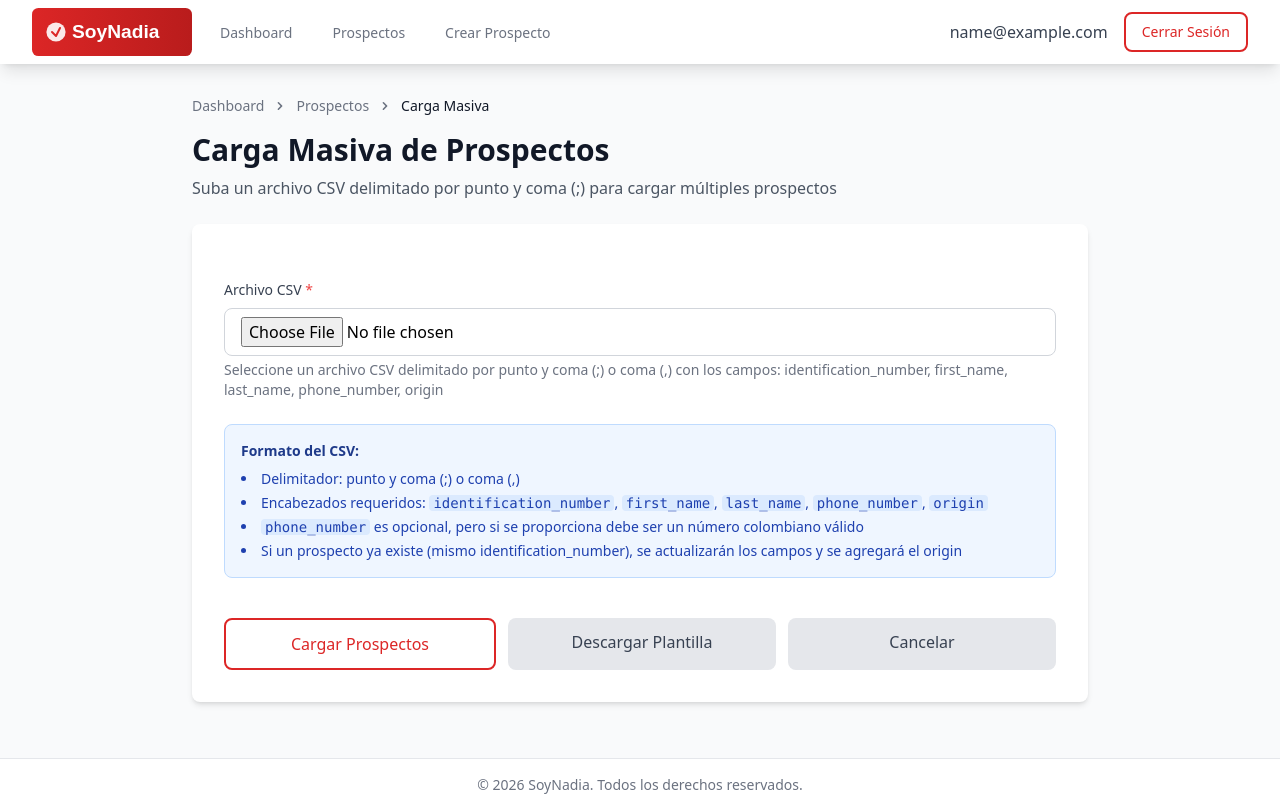
After one commit to Deikore/soynadia, a Django app: page /prospects/bulk-upload/ in a window 1280 px wide. The commit adds this page. Run offline with Django 5.2, Linux system fonts and the light colour scheme; the visitor is signed in with stand-in values (Sample User, id 1); some libraries are stand-ins or nearby versions.

Commit message:
Add massive upload

```diff
--- /dev/null
+++ b/static/files/plantilla_prospectos.csv
@@ -0,0 +1,6 @@
+identification_number;first_name;last_name;phone_number;origin
+1234567890;Juan;Pérez;3134165999;campaña_2024
+9876543210;María;García;3201234567;redes_sociales
+5555555555;Carlos;Rodríguez;;evento_publico
+1111111111;Ana;Martínez;3509876543;puerta_a_puerta
+2222222222;Luis;Gómez;;voluntariado
--- /dev/null
+++ b/templates/voters/prospect_bulk_upload.html
@@ -0,0 +1,153 @@
+{% extends 'base.html' %}
+{% load i18n %}
+
+{% block title %}Carga Masiva de Prospectos - SoyNadia{% endblock %}
+
+{% block content %}
+<div class="fade-in max-w-4xl mx-auto">
+    <!-- Breadcrumbs -->
+    <nav class="mb-4" aria-label="Breadcrumb">
+        <ol class="flex items-center space-x-2 text-sm text-gray-500">
+            <li><a href="{% url 'voters:dashboard' %}" class="hover:text-gray-700 transition-colors">Dashboard</a></li>
+            <li>
+                <svg class="w-4 h-4" fill="currentColor" viewBox="0 0 20 20">
+                    <path fill-rule="evenodd" d="M7.293 14.707a1 1 0 010-1.414L10.586 10 7.293 6.707a1 1 0 011.414-1.414l4 4a1 1 0 010 1.414l-4 4a1 1 0 01-1.414 0z" clip-rule="evenodd"/>
+                </svg>
+            </li>
+            <li><a href="{% url 'voters:prospect_list' %}" class="hover:text-gray-700 transition-colors">Prospectos</a></li>
+            <li>
+                <svg class="w-4 h-4" fill="currentColor" viewBox="0 0 20 20">
+                    <path fill-rule="evenodd" d="M7.293 14.707a1 1 0 010-1.414L10.586 10 7.293 6.707a1 1 0 011.414-1.414l4 4a1 1 0 010 1.414l-4 4a1 1 0 01-1.414 0z" clip-rule="evenodd"/>
+                </svg>
+            </li>
+            <li class="text-gray-900 font-medium">Carga Masiva</li>
+        </ol>
+    </nav>
+
+    <div class="mb-6">
+        <h1 class="text-3xl font-bold text-gray-900">Carga Masiva de Prospectos</h1>
+        <p class="mt-2 text-gray-600">Suba un archivo CSV delimitado por punto y coma (;) para cargar múltiples prospectos</p>
+    </div>
+
+    <div class="bg-white rounded-lg shadow-md p-8 mb-6">
+        <form method="post" enctype="multipart/form-data" class="space-y-6" onsubmit="handleFormSubmit(event)">
+            {% csrf_token %}
+
+            {% if form.non_field_errors %}
+            <div class="rounded-lg bg-red-50 border border-red-200 p-4">
+                <p class="text-sm text-red-600">
+                    {{ form.non_field_errors }}
+                </p>
+            </div>
+            {% endif %}
+
+            <div>
+                <label for="{{ form.csv_file.id_for_label }}" class="block text-sm font-medium text-gray-700 mb-2">
+                    {{ form.csv_file.label }} <span class="text-red-500">*</span>
+                </label>
+                {{ form.csv_file }}
+                {% if form.csv_file.errors %}
+                <p class="mt-1 text-sm text-red-600">{{ form.csv_file.errors.0 }}</p>
+                {% endif %}
+                {% if form.csv_file.help_text %}
+                <p class="mt-1 text-sm text-gray-500">{{ form.csv_file.help_text }}</p>
+                {% endif %}
+            </div>
+
+            <div class="bg-blue-50 border border-blue-200 rounded-lg p-4">
+                <h3 class="text-sm font-semibold text-blue-900 mb-2">Formato del CSV:</h3>
+                <ul class="text-sm text-blue-800 space-y-1 list-disc list-inside">
+                    <li>Delimitador: punto y coma (;) o coma (,)</li>
+                    <li>Encabezados requeridos: <code class="bg-blue-100 px-1 rounded">identification_number</code>, <code class="bg-blue-100 px-1 rounded">first_name</code>, <code class="bg-blue-100 px-1 rounded">last_name</code>, <code class="bg-blue-100 px-1 rounded">phone_number</code>, <code class="bg-blue-100 px-1 rounded">origin</code></li>
+                    <li><code class="bg-blue-100 px-1 rounded">phone_number</code> es opcional, pero si se proporciona debe ser un número colombiano válido</li>
+                    <li>Si un prospecto ya existe (mismo identification_number), se actualizarán los campos y se agregará el origin</li>
+                </ul>
+            </div>
+
+            <div class="flex space-x-3 pt-4">
+                <button type="submit" id="submit-btn" class="flex-1 border-2 border-red-600 text-red-600 hover:bg-red-50 bg-transparent px-6 py-3 rounded-lg font-medium transition-colors disabled:opacity-50 disabled:cursor-not-allowed">
+                    <span id="submit-text">Cargar Prospectos</span>
+                    <span id="submit-spinner" class="hidden">
+                        <svg class="animate-spin -ml-1 mr-3 h-5 w-5 text-red-600 inline" xmlns="http://www.w3.org/2000/svg" fill="none" viewBox="0 0 24 24">
+                            <circle class="opacity-25" cx="12" cy="12" r="10" stroke="currentColor" stroke-width="4"></circle>
+                            <path class="opacity-75" fill="currentColor" d="M4 12a8 8 0 018-8V0C5.373 0 0 5.373 0 12h4zm2 5.291A7.962 7.962 0 014 12H0c0 3.042 1.135 5.824 3 7.938l3-2.647z"></path>
+                        </svg>
+                        Procesando...
+                    </span>
+                </button>
+                <a href="{% url 'voters:download_csv_template' %}" class="flex-1 bg-gray-200 hover:bg-gray-300 text-gray-700 px-6 py-3 rounded-lg font-medium text-center transition-colors">
+                    Descargar Plantilla
+                </a>
+                <a href="{% url 'voters:prospect_list' %}" class="flex-1 bg-gray-200 hover:bg-gray-300 text-gray-700 px-6 py-3 rounded-lg font-medium text-center transition-colors">
+                    Cancelar
+                </a>
+            </div>
+        </form>
+    </div>
+
+    {% if results %}
+    <div class="bg-white rounded-lg shadow-md p-8">
+        <h2 class="text-2xl font-bold text-gray-900 mb-6">Resultados de la Carga</h2>
+
+        <div class="grid grid-cols-1 md:grid-cols-3 gap-4 mb-6">
+            <div class="bg-blue-50 border border-blue-200 rounded-lg p-4">
+                <div class="text-sm font-medium text-blue-700">Total Procesados</div>
+                <div class="text-2xl font-bold text-blue-900">{{ results.total }}</div>
+            </div>
+            <div class="bg-green-50 border border-green-200 rounded-lg p-4">
+                <div class="text-sm font-medium text-green-700">Creados</div>
+                <div class="text-2xl font-bold text-green-900">{{ results.created }}</div>
+            </div>
+            <div class="bg-yellow-50 border border-yellow-200 rounded-lg p-4">
+                <div class="text-sm font-medium text-yellow-700">Actualizados</div>
+                <div class="text-2xl font-bold text-yellow-900">{{ results.updated }}</div>
+            </div>
+        </div>
+
+        {% if results.errors %}
+        <div class="mt-6">
+            <h3 class="text-lg font-semibold text-red-700 mb-4">Errores Encontrados ({{ results.errors|length }})</h3>
+            <div class="overflow-x-auto">
+                <table class="min-w-full divide-y divide-gray-200">
+                    <thead class="bg-red-50">
+                        <tr>
+                            <th class="px-4 py-3 text-left text-xs font-medium text-red-700 uppercase tracking-wider">Fila</th>
+                            <th class="px-4 py-3 text-left text-xs font-medium text-red-700 uppercase tracking-wider">Número de Identificación</th>
+                            <th class="px-4 py-3 text-left text-xs font-medium text-red-700 uppercase tracking-wider">Errores</th>
+                        </tr>
+                    </thead>
+                    <tbody class="bg-white divide-y divide-gray-200">
+                        {% for error in results.errors %}
+                        <tr>
+                            <td class="px-4 py-3 whitespace-nowrap text-sm text-gray-900">{{ error.row }}</td>
+                            <td class="px-4 py-3 whitespace-nowrap text-sm text-gray-900">{{ error.identification_number }}</td>
+                            <td class="px-4 py-3 text-sm text-red-600">
+                                <ul class="list-disc list-inside">
+                                    {% for err in error.errors %}
+                                    <li>{{ err }}</li>
+                                    {% endfor %}
+                                </ul>
+                            </td>
+                        </tr>
+                        {% endfor %}
+                    </tbody>
+                </table>
+            </div>
+        </div>
+        {% endif %}
+    </div>
+    {% endif %}
+</div>
+
+<script>
+    function handleFormSubmit(event) {
+        const submitBtn = document.getElementById('submit-btn');
+        const submitText = document.getElementById('submit-text');
+        const submitSpinner = document.getElementById('submit-spinner');
+
+        submitBtn.disabled = true;
+        submitText.classList.add('hidden');
+        submitSpinner.classList.remove('hidden');
+    }
+</script>
+{% endblock %}
--- a/templates/voters/prospect_list.html
+++ b/templates/voters/prospect_list.html
@@ -22,6 +22,9 @@
                 </button>
                 <a href="{% url 'voters:prospect_list' %}" class="bg-gray-200 hover:bg-gray-300 text-gray-700 px-6 py-2 rounded-lg font-medium transition-colors text-center w-full sm:w-auto">
                     Limpiar
+                </a>
+                <a href="{% url 'voters:prospect_bulk_upload' %}" class="border-2 border-red-600 text-red-600 hover:bg-red-50 bg-transparent px-6 py-2 rounded-lg font-medium transition-colors text-center w-full sm:w-auto">
+                    Carga Masiva
                 </a>
                 <a href="{% url 'voters:prospect_create' %}" class="border-2 border-red-600 text-red-600 hover:bg-red-50 bg-transparent px-6 py-2 rounded-lg font-medium transition-colors text-center w-full sm:w-auto sm:ml-auto">
                     + Crear Nuevo
--- a/voters/forms.py
+++ b/voters/forms.py
@@ -95,3 +95,36 @@ class ProspectSearchForm(forms.Form):
             'autofocus': True
         })
     )
+
+
+class BulkUploadForm(forms.Form):
+    """
+    Formulario para cargar prospectos de manera masiva desde un archivo CSV.
+    """
+    csv_file = forms.FileField(
+        label=_('Archivo CSV'),
+        help_text=_('Seleccione un archivo CSV delimitado por punto y coma (;) o coma (,) con los campos: identification_number, first_name, last_name, phone_number, origin'),
+        widget=forms.FileInput(attrs={
+            'class': 'w-full px-4 py-2 border border-gray-300 rounded-lg focus:ring-2 focus:ring-red-500 focus:border-transparent',
+            'accept': '.csv'
+        })
+    )
+
+    def clean_csv_file(self):
+        """
+        Valida que el archivo sea CSV y tenga un tamaño razonable.
+        """
+        file = self.cleaned_data.get('csv_file')
+        if not file:
+            raise ValidationError(_('Debe seleccionar un archivo.'))
+
+        # Validar extensión
+        if not file.name.lower().endswith('.csv'):
+            raise ValidationError(_('El archivo debe tener extensión .csv'))
+
+        # Validar tamaño (10MB máximo)
+        max_size = 10 * 1024 * 1024  # 10MB
+        if file.size > max_size:
+            raise ValidationError(_('El archivo es demasiado grande. El tamaño máximo es 10MB.'))
+
+        return file
--- a/voters/urls.py
+++ b/voters/urls.py
@@ -8,6 +8,8 @@ urlpatterns = [
     path('dashboard/', views.dashboard, name='dashboard'),
     path('prospects/', views.prospect_list, name='prospect_list'),
     path('prospects/create/', views.prospect_create, name='prospect_create'),
+    path('prospects/bulk-upload/', views.prospect_bulk_upload, name='prospect_bulk_upload'),
+    path('prospects/bulk-upload/template/', views.download_csv_template, name='download_csv_template'),
     path('prospects/<int:pk>/', views.prospect_detail, name='prospect_detail'),
     path('prospects/<int:pk>/edit/', views.prospect_update, name='prospect_update'),
     path('prospects/<int:pk>/delete/', views.prospect_delete, name='prospect_delete'),
--- a/voters/views.py
+++ b/voters/views.py
@@ -4,9 +4,14 @@ from django.contrib import messages
 from django.core.paginator import Paginator
 from django.db.models import Q
 from django.utils.translation import gettext_lazy as _
-from django.core.exceptions import PermissionDenied
+from django.core.exceptions import PermissionDenied, ValidationError
+from django.http import HttpResponse, HttpResponseBadRequest
+from django.db import transaction
+import csv
+import re
+import io
 from .models import Prospect, OriginProspect
-from .forms import ProspectForm, ProspectSearchForm
+from .forms import ProspectForm, ProspectSearchForm, BulkUploadForm
 
 
 @login_required
@@ -215,3 +220,230 @@ def prospect_delete(request, pk):
         'prospect': prospect,
     }
     return render(request, 'voters/prospect_confirm_delete.html', context)
+
+
+def validate_and_normalize_phone(phone):
+    """
+    Valida y normaliza un número de teléfono colombiano.
+    Retorna el número normalizado (10 dígitos) o None si está vacío.
+    Lanza ValidationError si el número es inválido.
+    """
+    if not phone or not phone.strip():
+        return None
+
+    # Normalizar: quitar espacios, guiones, paréntesis
+    normalized = re.sub(r'[\s\-\(\)]', '', phone.strip())
+
+    # Quitar prefijo +57 o 57 si existe
+    if normalized.startswith('+57'):
+        normalized = normalized[3:]
+    elif normalized.startswith('57') and len(normalized) == 12:
+        normalized = normalized[2:]
+
+    # Validar que sean solo números y longitud correcta
+    if not normalized.isdigit() or len(normalized) != 10:
+        raise ValidationError(
+            _('Número inválido. Debe tener 10 dígitos. Ejemplos: +57 313 416 5999, 3134165999')
+        )
+
+    # Validar que sea un número colombiano válido
+    first_digit = normalized[0]
+
+    if first_digit == '3':  # Celulares
+        second_digit = normalized[1]
+        # Celulares válidos: 300-399, 310-319, 320-329, 350-359
+        if second_digit not in ['0', '1', '2', '5']:
+            raise ValidationError(
+                _('Número de celular inválido para Colombia. Debe empezar con 300-399, 310-319, 320-329 o 350-359.')
+            )
+    elif first_digit in ['1', '2', '3', '4', '5', '6', '7', '8']:  # Fijos
+        # Números fijos válidos (códigos de área 1-8)
+        pass  # Válido
+    else:
+        raise ValidationError(
+            _('Número inválido para Colombia. Debe ser un celular (3XX) o fijo (1-8XX).')
+        )
+
+    return normalized
+
+
+@login_required
+def prospect_bulk_upload(request):
+    """
+    Vista para cargar prospectos de manera masiva desde un archivo CSV.
+    """
+    if request.method == 'POST':
+        form = BulkUploadForm(request.POST, request.FILES)
+        if form.is_valid():
+            csv_file = form.cleaned_data['csv_file']
+
+            # Leer el archivo CSV
+            try:
+                # Intentar leer con diferentes encodings
+                content = csv_file.read()
+                try:
+                    content_str = content.decode('utf-8-sig')  # UTF-8 con BOM
+                except UnicodeDecodeError:
+                    try:
+                        content_str = content.decode('utf-8')
+                    except UnicodeDecodeError:
+                        content_str = content.decode('latin-1')
+
+                # Detectar el delimitador (punto y coma o coma)
+                # Leer las primeras líneas para detectar el delimitador más común
+                lines = content_str.split('\n')[:3]  # Primeras 3 líneas
+                semicolon_count = sum(line.count(';') for line in lines if line.strip())
+                comma_count = sum(line.count(',') for line in lines if line.strip())
+
+                # Usar el delimitador que aparezca más veces
+                # Si ambos tienen la misma cantidad, preferir punto y coma
+                delimiter = ';' if semicolon_count >= comma_count else ','
+
+                # Leer CSV con el delimitador detectado
+                csv_reader = csv.DictReader(io.StringIO(content_str), delimiter=delimiter)
+
+                # Validar encabezados requeridos
+                required_headers = ['identification_number', 'first_name', 'last_name', 'phone_number', 'origin']
+                if not csv_reader.fieldnames:
+                    messages.error(request, _('El archivo CSV está vacío o no tiene encabezados válidos.'))
+                    form = BulkUploadForm()
+                    return render(request, 'voters/prospect_bulk_upload.html', {'form': form})
+
+                if not all(header in csv_reader.fieldnames for header in required_headers):
+                    messages.error(request, _('El archivo CSV debe contener los siguientes encabezados: identification_number, first_name, last_name, phone_number, origin'))
+                    form = BulkUploadForm()
+                    return render(request, 'voters/prospect_bulk_upload.html', {'form': form})
+
+                # Procesar cada fila
+                results = {
+                    'total': 0,
+                    'created': 0,
+                    'updated': 0,
+                    'errors': []
+                }
+
+                with transaction.atomic():
+                    for row_num, row in enumerate(csv_reader, start=2):  # Empezar en 2 (después del encabezado)
+                        results['total'] += 1
+                        row_errors = []
+
+                        # Validar campos obligatorios
+                        identification_number = row.get('identification_number', '').strip()
+                        first_name = row.get('first_name', '').strip()
+                        last_name = row.get('last_name', '').strip()
+                        phone_number = row.get('phone_number', '').strip()
+                        origin_name = row.get('origin', '').strip()
+
+                        if not identification_number:
+                            row_errors.append(_('identification_number es obligatorio'))
+                        if not first_name:
+                            row_errors.append(_('first_name es obligatorio'))
+                        if not last_name:
+                            row_errors.append(_('last_name es obligatorio'))
+                        if not origin_name:
+                            row_errors.append(_('origin es obligatorio'))
+
+                        if row_errors:
+                            results['errors'].append({
+                                'row': row_num,
+                                'identification_number': identification_number or '-',
+                                'errors': row_errors
+                            })
+                            continue
+
+                        # Validar y normalizar phone_number si existe
+                        normalized_phone = None
+                        if phone_number:
+                            try:
+                                normalized_phone = validate_and_normalize_phone(phone_number)
+                            except ValidationError as e:
+                                row_errors.append(str(e))
+                                results['errors'].append({
+                                    'row': row_num,
+                                    'identification_number': identification_number,
+                                    'errors': row_errors
+                                })
+                                continue
+
+                        try:
+                            # Buscar o crear el origin
+                            origin, created = OriginProspect.objects.get_or_create(
+                                name=origin_name,
+                                defaults={
+                                    'description': f'Origen creado desde carga masiva',
+                                    'is_active': True
+                                }
+                            )
+
+                            # Buscar si el prospecto ya existe
+                            try:
+                                prospect = Prospect.objects.get(identification_number=identification_number)
+                                # Prospecto existe: actualizar campos y agregar origin
+                                prospect.first_name = first_name
+                                prospect.last_name = last_name
+                                if normalized_phone is not None:
+                                    prospect.phone_number = normalized_phone
+                                prospect.save()
+                                prospect.origins.add(origin)
+                                results['updated'] += 1
+                            except Prospect.DoesNotExist:
+                                # Prospecto no existe: crear nuevo
+                                prospect = Prospect.objects.create(
+                                    identification_number=identification_number,
+                                    first_name=first_name,
+                                    last_name=last_name,
+                                    phone_number=normalized_phone,
+                                    created_by=request.user
+                                )
+                                prospect.origins.add(origin)
+                                results['created'] += 1
+
+                        except Exception as e:
+                            row_errors.append(str(e))
+                            results['errors'].append({
+                                'row': row_num,
+                                'identification_number': identification_number,
+                                'errors': row_errors
+                            })
+
+                # Mostrar mensajes de resultado
+                if results['created'] > 0:
+                    messages.success(request, _('Se crearon {} prospectos exitosamente.').format(results['created']))
+                if results['updated'] > 0:
+                    messages.success(request, _('Se actualizaron {} prospectos exitosamente.').format(results['updated']))
+                if results['errors']:
+                    messages.warning(request, _('Se encontraron {} errores durante la carga.').format(len(results['errors'])))
+
+                context = {
+                    'form': BulkUploadForm(),
+                    'results': results,
+                }
+                return render(request, 'voters/prospect_bulk_upload.html', context)
+
+            except Exception as e:
+                messages.error(request, _('Error al procesar el archivo CSV: {}').format(str(e)))
+        else:
+            messages.error(request, _('Por favor, corrija los errores en el formulario.'))
+    else:
+        form = BulkUploadForm()
+
+    context = {
+        'form': form,
+    }
+    return render(request, 'voters/prospect_bulk_upload.html', context)
+
+
+@login_required
+def download_csv_template(request):
+    """
+    Vista para descargar la plantilla CSV de ejemplo.
+    """
+    # Crear contenido CSV de ejemplo
+    csv_content = 'identification_number;first_name;last_name;phone_number;origin\n'
+    csv_content += '1234567890;Juan;Pérez;3134165999;campaña_2024\n'
+    csv_content += '9876543210;María;García;3201234567;redes_sociales\n'
+    csv_content += '5555555555;Carlos;Rodríguez;;evento_publico\n'
+
+    response = HttpResponse(csv_content, content_type='text/csv; charset=utf-8-sig')
+    response['Content-Disposition'] = 'attachment; filename="plantilla_prospectos.csv"'
+    return response
```
Also changed, not shown: templates/voters/dashboard.html (+16 -1 lines).
